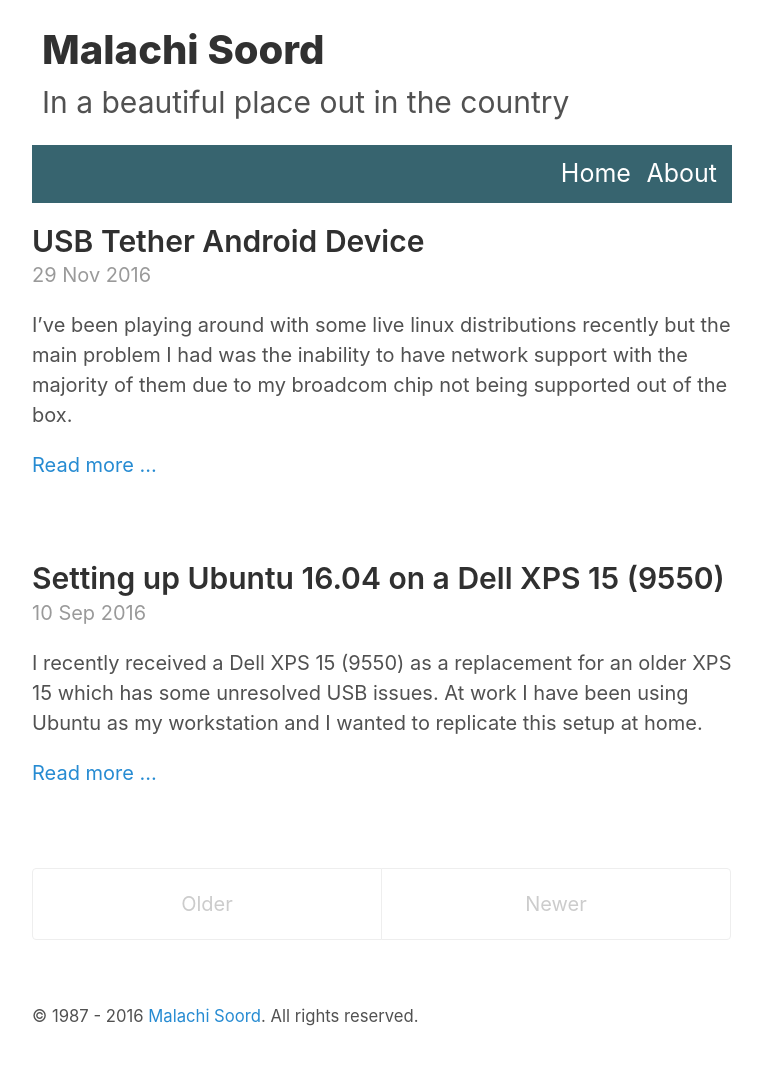
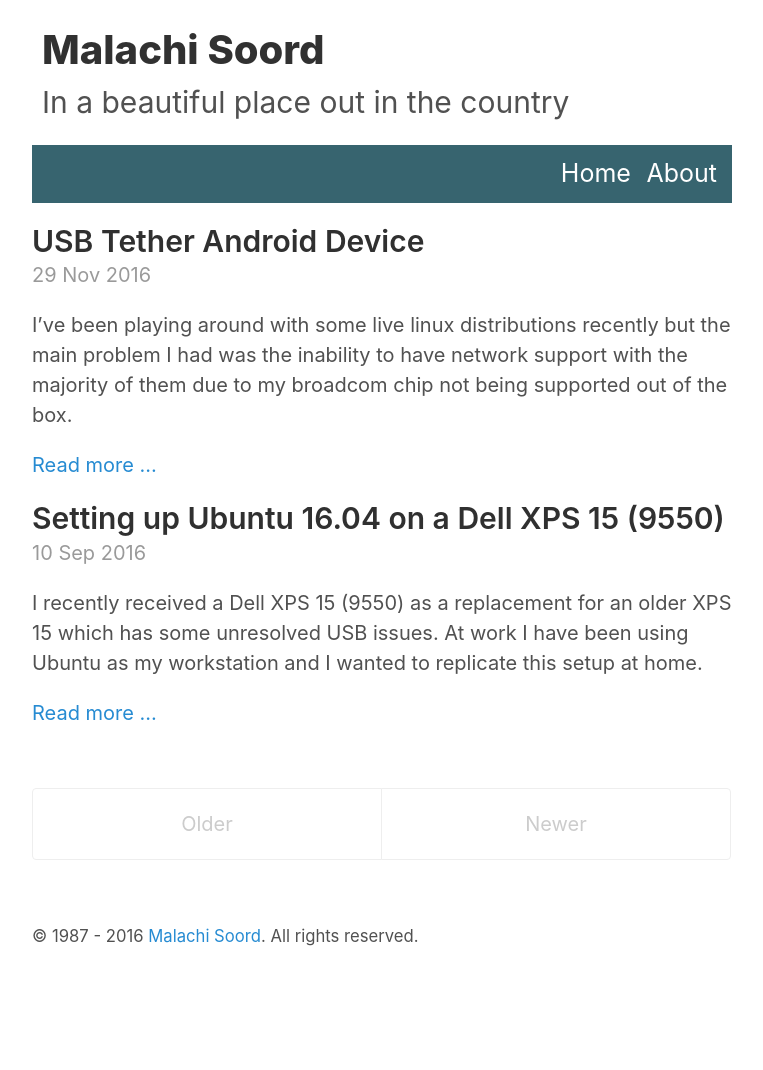
Before and after one commit to inverse/personal-site, a Jekyll site: the page built from index.html, in a window 1280 px wide. Shown: the whole page, without its empty margins (258-1021 px from the left). Built offline with Jekyll 4.4.1, drawn with Linux system fonts in a browser that asks for light colours; the list of posts is cut into pages by our own code; after the commit the page ends 990 px from its top, so only the background shows below that.

Commit message:
Update _posts.scss

```diff
--- a/_sass/_posts.scss
+++ b/_sass/_posts.scss
@@ -5,7 +5,7 @@
 
 .page,
 .post {
-  margin-bottom: 4em;
+  margin: 1em 0;
 
   li + li {
     margin-top: .25rem;
```
